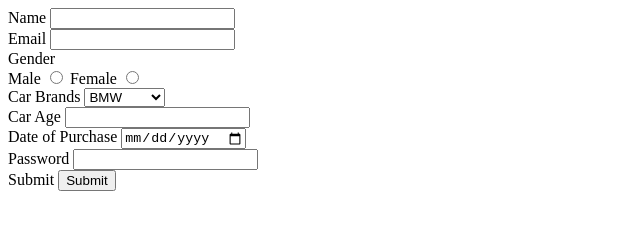
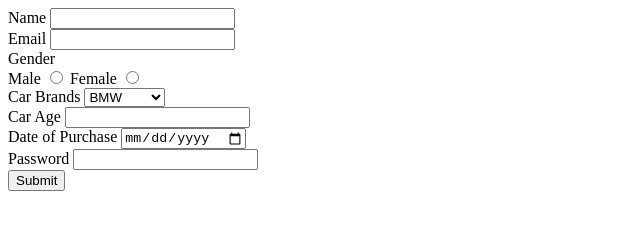
Before and after one commit to acciojob/car-insurance-form-Pratik-Dhole, a website: page main.html in a window 1280 px wide. Shown: the whole page, without its empty margins (0-640 px from the left). Drawn offline with Linux system fonts and the light colour scheme.

Commit message:
created a submission

```diff
--- a/main.html
+++ b/main.html
@@ -45,8 +45,7 @@
 		<input type="password" id="password" required>
 		<br>
 
-		<label for="submit">Submit</label>
-		<input type="submit" id="submit" >
+		<button type="submit">Submit</button>
 
 	</form>
     <script type="text/javascript" src="./script.js">
```
